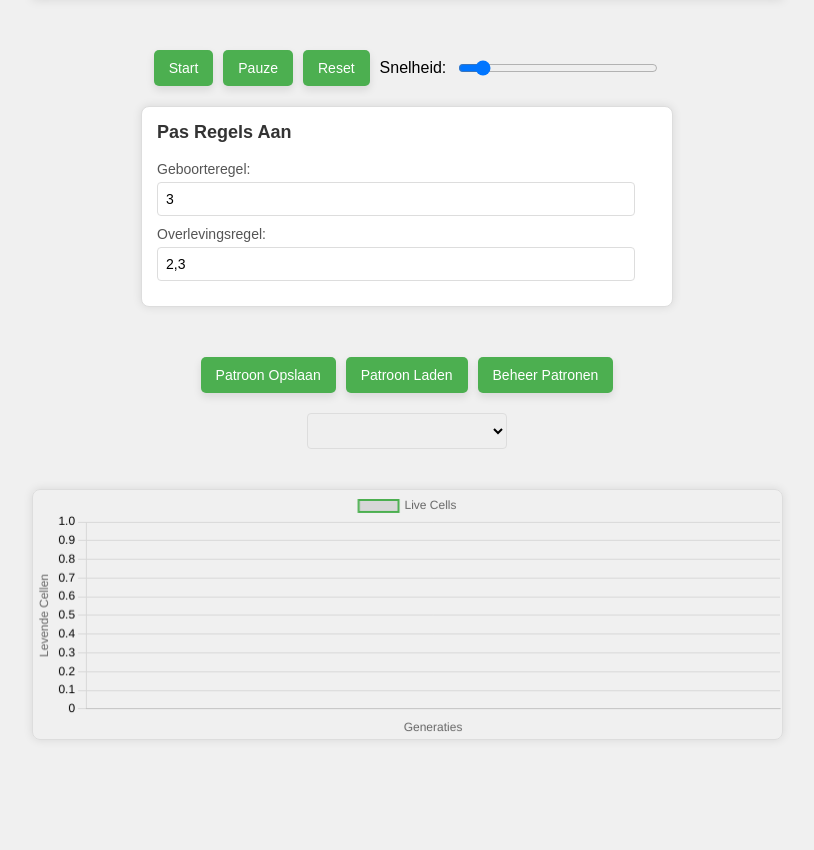
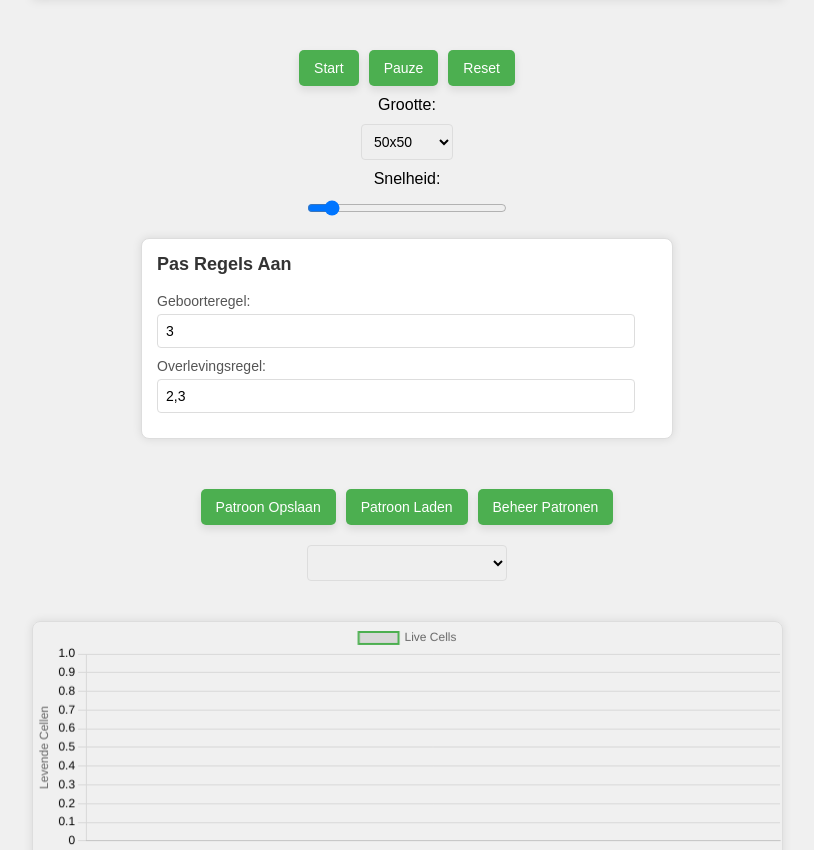
Before and after one commit to anaselbousklati/Conway-s-Game-of-Life, a plain HTML site: page index.html in a window 1280 px wide. Shown: the part 859-1709 px from the top of the page, without its empty margins (233-1047 px from the left). Before the commit the page ends 1619 px from the top, so only its background shows below. Drawn offline with nearby package versions, Linux system fonts and the light colour scheme.

Commit message:
readme en grootte aanpasbaar

```diff
--- a/index.html
+++ b/index.html
@@ -1,12 +1,14 @@
 <!DOCTYPE html>
 <html lang="nl">
+
 <head>
   <meta charset="UTF-8">
   <meta http-equiv="X-UA-Compatible" content="IE=edge">
   <meta name="viewport" content="width=device-width, initial-scale=1.0">
   <link rel="stylesheet" href="style.css">
-  <title>Conway's Game of Life'</title>
+  <title>Conway's Game of Life</title>
 </head>
+
 <body>
 
   <h1>Conway's Game of Life</h1>
@@ -14,12 +16,25 @@
   <div id="game-container">
     <table id="field"></table>
     <div id="controls">
-      <button id="startBtn">Start</button>
-      <button id="pauseBtn">Pauze</button>
-      <button id="resetBtn">Reset</button>
-      <label for="speedSlider">Snelheid:</label>
-      <input type="range" id="speedSlider" min="10" max="1000" value="100">
+      <div id="buttonControls">
+        <button id="startBtn">Start</button>
+        <button id="pauseBtn">Pauze</button>
+        <button id="resetBtn">Reset</button>
+      </div>
+      <div id="controlOptions">
+        <label for="sizeSelect">Grootte:</label>
+        <select id="sizeSelect">
+          <option value="20">20x20</option>
+          <option value="30">30x30</option>
+          <option value="50" selected>50x50</option>
+          <option value="70">70x70</option>
+          <option value="100">100x100</option>
+        </select>
+        <label for="speedSlider">Snelheid:</label>
+        <input type="range" id="speedSlider" min="10" max="1000" value="100">
+      </div>
     </div>
+
 
     <div id="rules-container">
       <h3>Pas Regels Aan</h3>
@@ -36,11 +51,11 @@
     </div>
     <select id="patternList"></select>
 
-
     <canvas id="liveCellsGraph" width="600" height="200"></canvas>
   </div>
 
   <script src="https://cdn.jsdelivr.net/npm/chart.js"></script>
   <script src="script.js"></script>
 </body>
+
 </html>
--- a/script.js
+++ b/script.js
@@ -1,4 +1,4 @@
-const SIZE = 50;
+let SIZE = 50;
 const EMPTY = 0;
 const ALIVE = 1;
 const DEFAULT_SPEED = 100;
@@ -275,6 +275,11 @@ function managePatterns() {
   }
 }
 
+function resetGame() {
+  pauseGame();
+  initGame();
+}
+
 document.getElementById('startBtn').addEventListener('click', startGame);
 document.getElementById('pauseBtn').addEventListener('click', pauseGame);
 document.getElementById('resetBtn').addEventListener('click', resetGame);
@@ -285,4 +290,9 @@ document.getElementById('savePatternBtn').addEventListener('click', savePattern)
 document.getElementById('loadPatternBtn').addEventListener('click', loadPattern);
 document.getElementById('managePatternsBtn').addEventListener('click', managePatterns);
 
+document.getElementById('sizeSelect').addEventListener('change', (event) => {
+  SIZE = parseInt(event.target.value, 10);
+  resetGame();
+});
+
 initGame();
--- a/style.css
+++ b/style.css
@@ -78,7 +78,23 @@ button:disabled {
   justify-content: center;
 }
 
+#buttonControls {
+  display: flex;
+  gap: 10px;
+}
+
+#controlOptions {
+  display: flex;
+  flex-direction: column;
+  align-items: center;
+  gap: 10px;
+}
+
 #controls {
+  display: flex;
+  flex-direction: column;
+  gap: 10px;
+  align-items: center;
   margin-top: 10px;
 }
 
```
Also changed, not shown: 1 other file.
